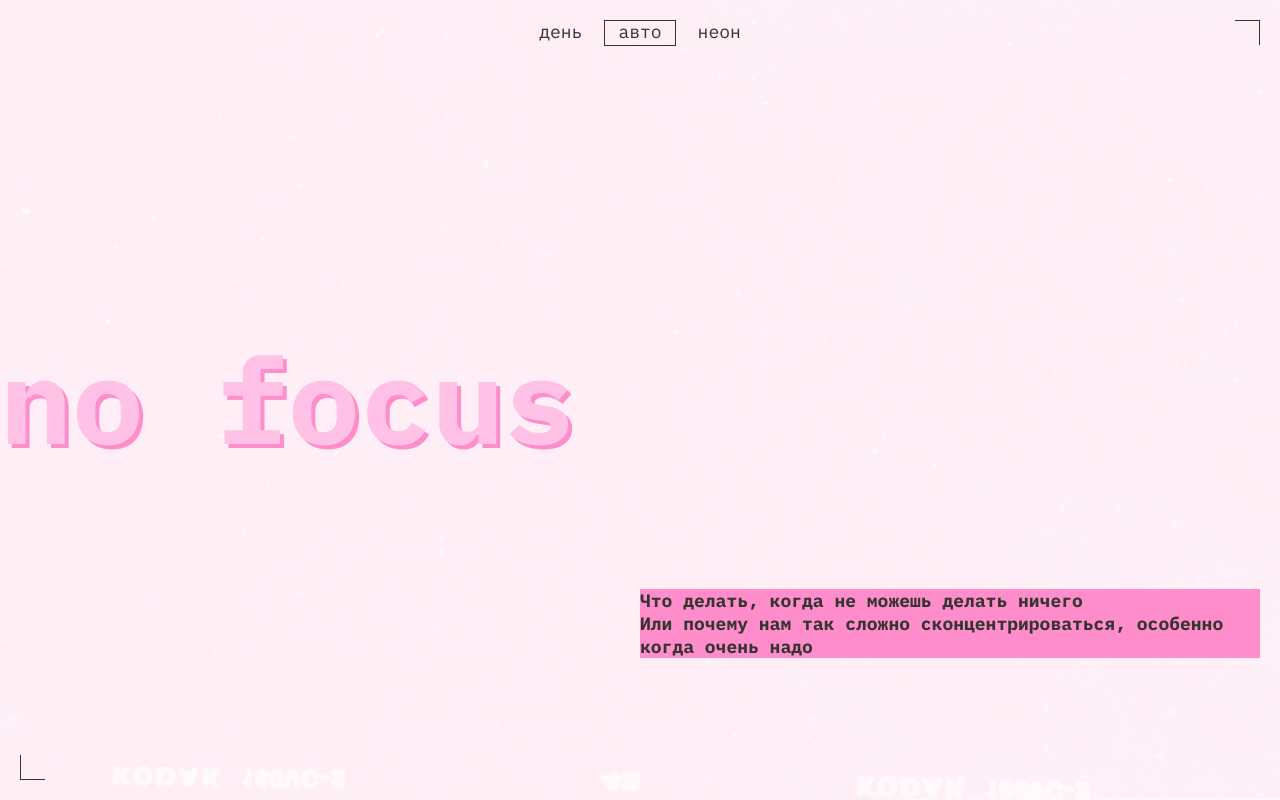
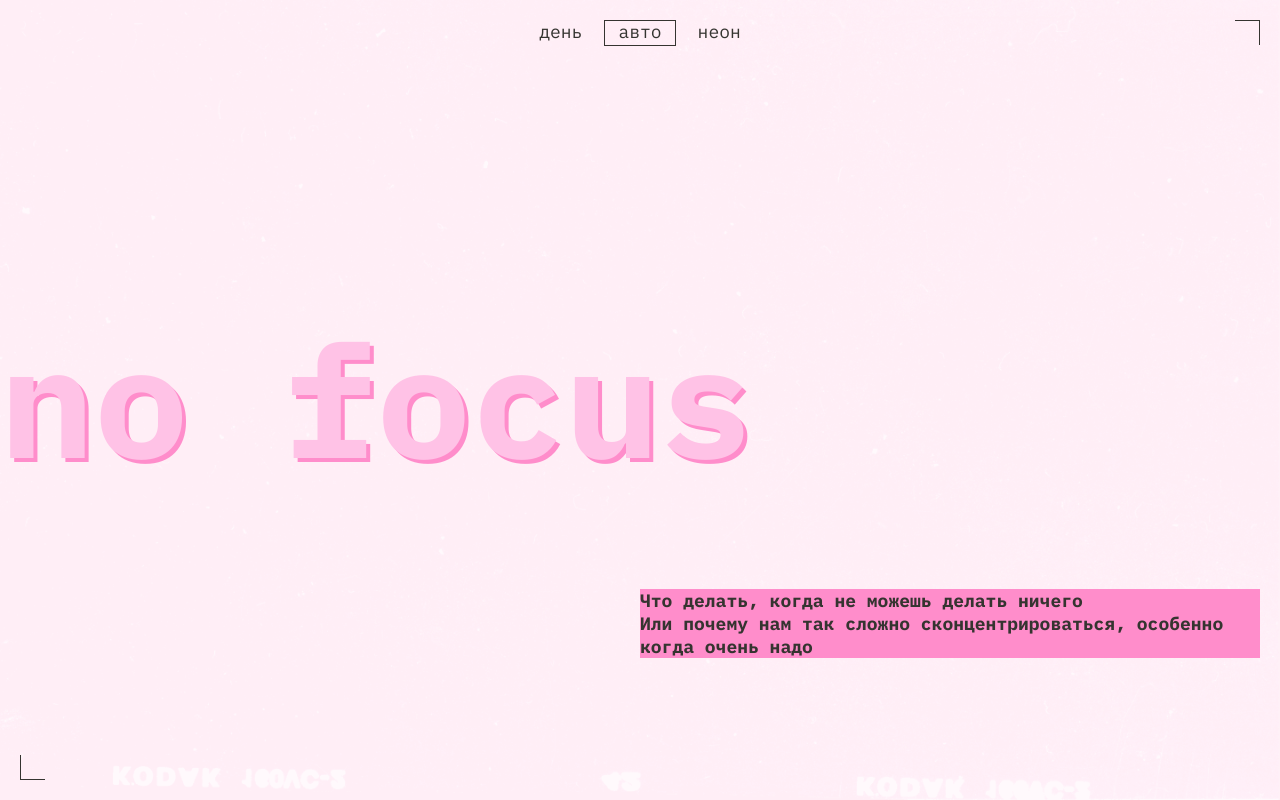
Before and after one commit to AlbinaWebDev/slozhno-sosredotochitsya, a website: page index.html in a window 1280 px wide. Shown: the top 800 px of the page. Drawn offline with Linux system fonts and the light colour scheme.

Commit message:
Corrected hero text font size

```diff
--- a/styles/style.css
+++ b/styles/style.css
@@ -364,6 +364,7 @@
 
 @media (width >=1024px) {
 
+  .hero__text {
     --hero-text-font-size: clamp(7.5rem, 0.5625rem + 14.4531vw, 9.8125rem);
     font-size: var(--hero-text-font-size);
   }
```
